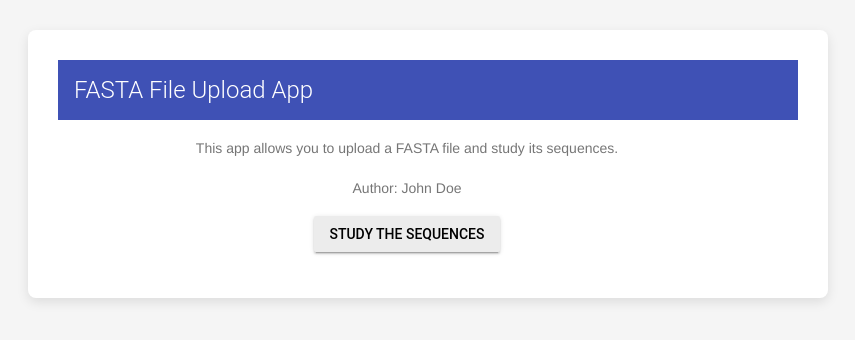
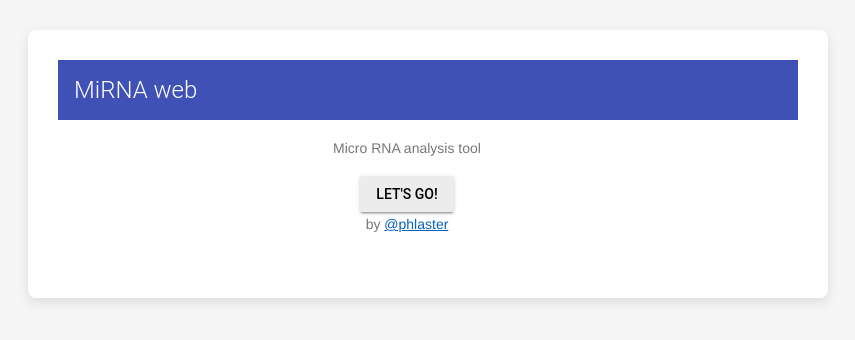
Before and after one commit to phlaster/mirna-web, a plain HTML site: page index.html in a window 1280 px wide. Shown: the part 236-576 px from the top of the page, without its empty margins (212-1067 px from the left). Drawn offline with nearby package versions, Linux system fonts and the light colour scheme.

Commit message:
added a repo link

```diff
--- a/index.html
+++ b/index.html
@@ -3,7 +3,7 @@
 <head>
     <meta charset="UTF-8">
     <meta name="viewport" content="width=device-width, initial-scale=1.0">
-    <title>FASTA File Upload App</title>
+    <title>MiRNA web</title>
     <link rel="stylesheet" href="styles.css">
     <link rel="stylesheet" href="https://fonts.googleapis.com/icon?family=Material+Icons">
     <link rel="stylesheet" href="https://code.getmdl.io/1.3.0/material.indigo-pink.min.css">
@@ -12,16 +12,20 @@
 </head>
 <body>
     <div id="app" class="mdl-card mdl-shadow--6dp">
+
         <div id="homeScreen" class="screen active">
             <div class="mdl-card__title mdl-color--primary mdl-color-text--white">
-                <h2 class="mdl-card__title-text">FASTA File Upload App</h2>
+                <h2 class="mdl-card__title-text">MiRNA web</h2>
             </div>
             <div class="mdl-card__supporting-text">
-                <p>This app allows you to upload a FASTA file and study its sequences.</p>
-                <p>Author: John Doe</p>
-                <button onclick="showStudyScreen()" class="mdl-button mdl-js-button mdl-button--raised mdl-js-ripple-effect">Study the Sequences</button>
+                <p>Micro RNA analysis tool</p>
+                <button onclick="showStudyScreen()" class="mdl-button mdl-js-button mdl-button--raised mdl-js-ripple-effect">Let's go!</button>
+                <p>
+                    by <a href="https://github.com/phlaster/mirna-web">@phlaster</a>
+                </p>
             </div>
         </div>
+
         <div id="studyScreen" class="screen">
             <div class="mdl-card__title mdl-color--primary mdl-color-text--white">
                 <h2 class="mdl-card__title-text">Study Sequences</h2>
```
